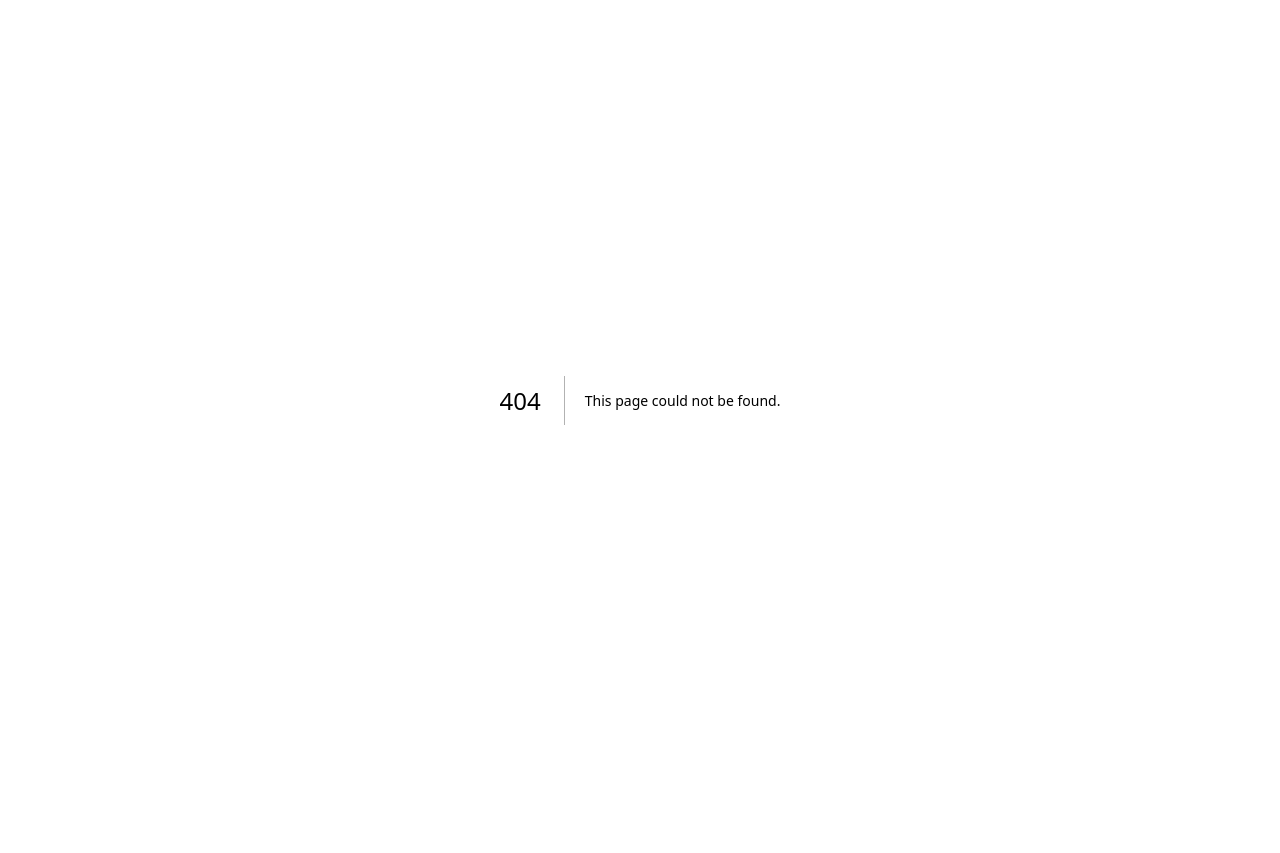
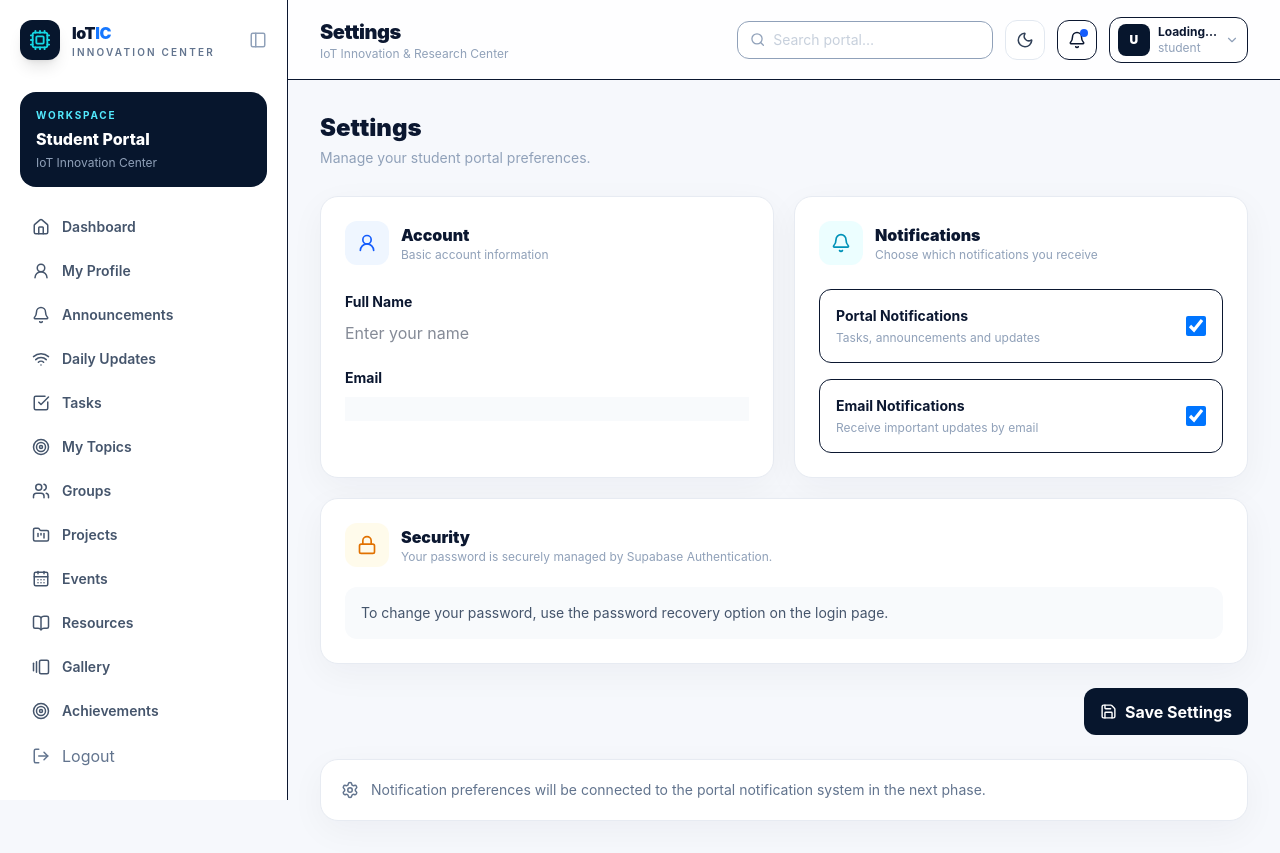
Before and after one commit to santhoshmukilan143/iot-center-portal, a Next.js app: page /dashboard/student/settings in a window 1280 px wide. Before the commit this address had no page. Before the commit the page ends 800 px from the top, so only its background shows below. Built offline with nearby package versions, Linux system fonts and the light colour scheme; no server answers.

Commit message:
Add student settings page

```diff
--- /dev/null
+++ b/app/dashboard/student/settings/page.tsx
@@ -0,0 +1,249 @@
+'use client';
+
+import { useEffect, useState } from 'react';
+import DashboardShell from '@/components/DashboardShell';
+import { supabase } from '@/lib/supabase';
+import {
+  Bell,
+  Lock,
+  Save,
+  Settings as SettingsIcon,
+  UserRound,
+} from 'lucide-react';
+
+export default function StudentSettingsPage() {
+  const [loading, setLoading] = useState(true);
+  const [saving, setSaving] = useState(false);
+
+  const [fullName, setFullName] = useState('');
+  const [email, setEmail] = useState('');
+
+  const [emailNotifications, setEmailNotifications] = useState(true);
+  const [portalNotifications, setPortalNotifications] = useState(true);
+
+  useEffect(() => {
+    loadSettings();
+  }, []);
+
+  async function loadSettings() {
+    setLoading(true);
+
+    const {
+      data: { user },
+    } = await supabase.auth.getUser();
+
+    if (!user) {
+      setLoading(false);
+      return;
+    }
+
+    setEmail(user.email || '');
+
+    const { data } = await supabase
+      .from('profiles')
+      .select('full_name')
+      .eq('id', user.id)
+      .single();
+
+    if (data) {
+      setFullName(data.full_name || '');
+    }
+
+    setLoading(false);
+  }
+
+  async function saveSettings() {
+    setSaving(true);
+
+    const {
+      data: { user },
+    } = await supabase.auth.getUser();
+
+    if (!user) {
+      setSaving(false);
+      return;
+    }
+
+    const { error } = await supabase
+      .from('profiles')
+      .update({
+        full_name: fullName,
+        updated_at: new Date().toISOString(),
+      })
+      .eq('id', user.id);
+
+    if (error) {
+      alert(error.message);
+    } else {
+      alert('Settings saved successfully!');
+    }
+
+    setSaving(false);
+  }
+
+  if (loading) {
+    return (
+      <DashboardShell role="student" title="Settings">
+        <div className="card p-10 text-center text-slate-500">
+          Loading settings...
+        </div>
+      </DashboardShell>
+    );
+  }
+
+  return (
+    <DashboardShell role="student" title="Settings">
+      <div className="mb-7">
+        <h2 className="text-2xl font-black">Settings</h2>
+
+        <p className="mt-1 text-sm text-slate-400">
+          Manage your student portal preferences.
+        </p>
+      </div>
+
+      <div className="grid gap-5 lg:grid-cols-2">
+        {/* Account */}
+        <section className="card p-6">
+          <div className="flex items-center gap-3">
+            <div className="grid h-11 w-11 place-items-center rounded-xl bg-blue-50 text-blue-600">
+              <UserRound size={20} />
+            </div>
+
+            <div>
+              <h3 className="font-black">Account</h3>
+              <p className="text-xs text-slate-400">
+                Basic account information
+              </p>
+            </div>
+          </div>
+
+          <div className="mt-6 space-y-5">
+            <div>
+              <label className="text-sm font-bold">
+                Full Name
+              </label>
+
+              <input
+                value={fullName}
+                onChange={(e) => setFullName(e.target.value)}
+                className="input mt-2 w-full"
+                placeholder="Enter your name"
+              />
+            </div>
+
+            <div>
+              <label className="text-sm font-bold">
+                Email
+              </label>
+
+              <input
+                value={email}
+                disabled
+                className="input mt-2 w-full bg-slate-50"
+              />
+            </div>
+          </div>
+        </section>
+
+        {/* Notifications */}
+        <section className="card p-6">
+          <div className="flex items-center gap-3">
+            <div className="grid h-11 w-11 place-items-center rounded-xl bg-cyan-50 text-cyan-600">
+              <Bell size={20} />
+            </div>
+
+            <div>
+              <h3 className="font-black">Notifications</h3>
+              <p className="text-xs text-slate-400">
+                Choose which notifications you receive
+              </p>
+            </div>
+          </div>
+
+          <div className="mt-6 space-y-4">
+            <label className="flex cursor-pointer items-center justify-between rounded-xl border p-4">
+              <div>
+                <div className="text-sm font-bold">
+                  Portal Notifications
+                </div>
+
+                <div className="mt-1 text-xs text-slate-400">
+                  Tasks, announcements and updates
+                </div>
+              </div>
+
+              <input
+                type="checkbox"
+                checked={portalNotifications}
+                onChange={(e) =>
+                  setPortalNotifications(e.target.checked)
+                }
+                className="h-5 w-5"
+              />
+            </label>
+
+            <label className="flex cursor-pointer items-center justify-between rounded-xl border p-4">
+              <div>
+                <div className="text-sm font-bold">
+                  Email Notifications
+                </div>
+
+                <div className="mt-1 text-xs text-slate-400">
+                  Receive important updates by email
+                </div>
+              </div>
+
+              <input
+                type="checkbox"
+                checked={emailNotifications}
+                onChange={(e) =>
+                  setEmailNotifications(e.target.checked)
+                }
+                className="h-5 w-5"
+              />
+            </label>
+          </div>
+        </section>
+
+        {/* Security */}
+        <section className="card p-6 lg:col-span-2">
+          <div className="flex items-center gap-3">
+            <div className="grid h-11 w-11 place-items-center rounded-xl bg-amber-50 text-amber-600">
+              <Lock size={20} />
+            </div>
+
+            <div>
+              <h3 className="font-black">Security</h3>
+              <p className="text-xs text-slate-400">
+                Your password is securely managed by Supabase
+                Authentication.
+              </p>
+            </div>
+          </div>
+
+          <div className="mt-5 rounded-xl bg-slate-50 p-4 text-sm text-slate-600">
+            To change your password, use the password recovery
+            option on the login page.
+          </div>
+        </section>
+      </div>
+
+      <div className="mt-6 flex justify-end">
+        <button
+          onClick={saveSettings}
+          disabled={saving}
+          className="btn bg-[#07162d] text-white disabled:opacity-50"
+        >
+          <Save size={17} />
+          {saving ? 'Saving...' : 'Save Settings'}
+        </button>
+      </div>
+
+      <div className="mt-6 card flex items-center gap-3 p-5 text-sm text-slate-500">
+        <SettingsIcon size={18} />
+        Notification preferences will be connected to the portal
+        notification system in the next phase.
+      </div>
+    </DashboardShell>
+  );
+}
```
